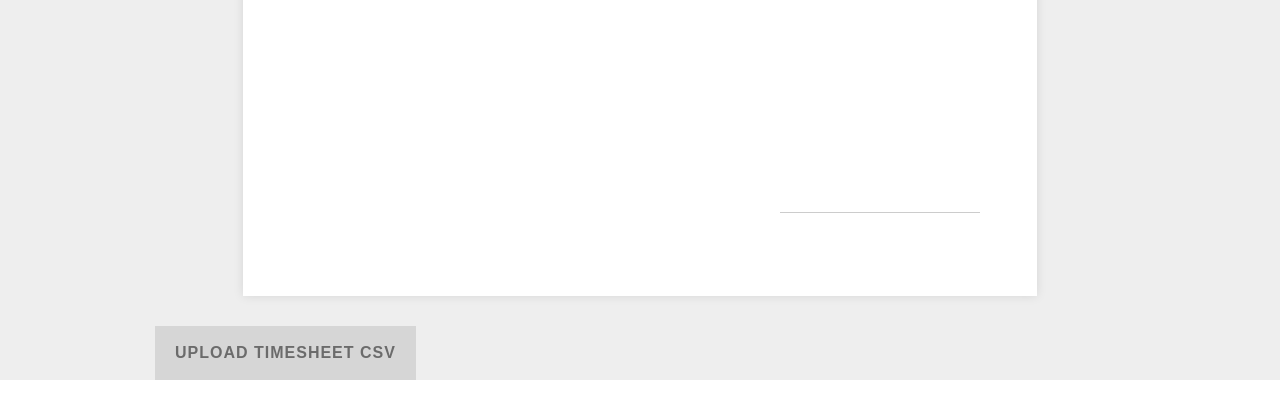
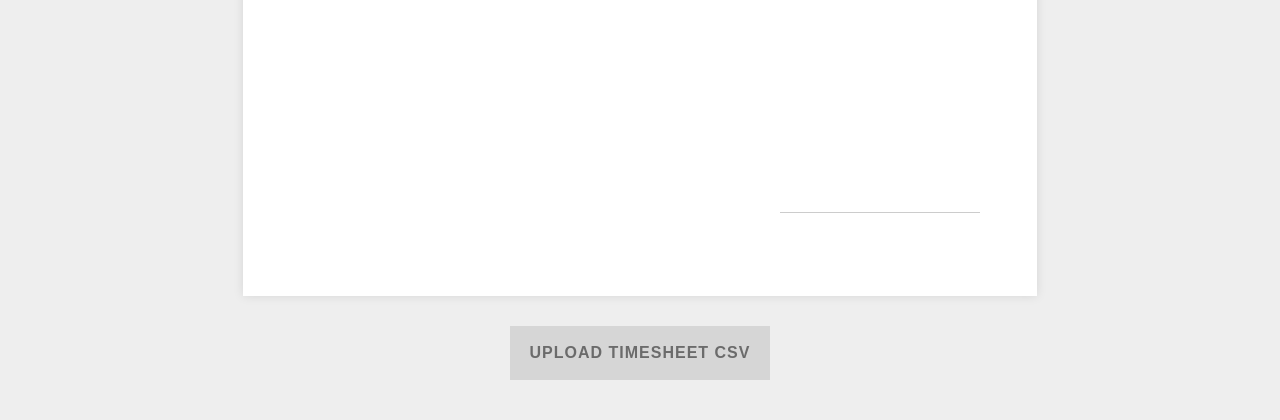
Before and after one commit to ccmdesign-archives/invoice-app, a Python web app: template source/templates/invoice.html in a window 1280 px wide. Shown: the part 884-1304 px from the top of the page. Before the commit the page ends 1264 px from the top, so only its background shows below. Run offline with Jinja, Linux system fonts and the light colour scheme; the template is opened without the code that fills it, so the values that code supplies are empty; style sheets or scripts are compiled from the project's sources; some libraries are stand-ins or nearby versions.

Commit message:
fix for the add timesheet button

```diff
--- a/source/sass/_custom.scss
+++ b/source/sass/_custom.scss
@@ -14,6 +14,7 @@ body {
 }
 
 .small-header {
+
   h1 {
     font-size: 16px;
     text-transform: uppercase;
--- a/source/templates/invoice.html
+++ b/source/templates/invoice.html
@@ -177,7 +177,7 @@
 </article>
 {% else %}
 <div class="row">
-  <div class="column large-12">
+  <div class="column large-12" style="text-align: center; margin-bottom: 40px;">
     <div class="button">Upload Timesheet CSV</div>
   </div>
 </div>
```
